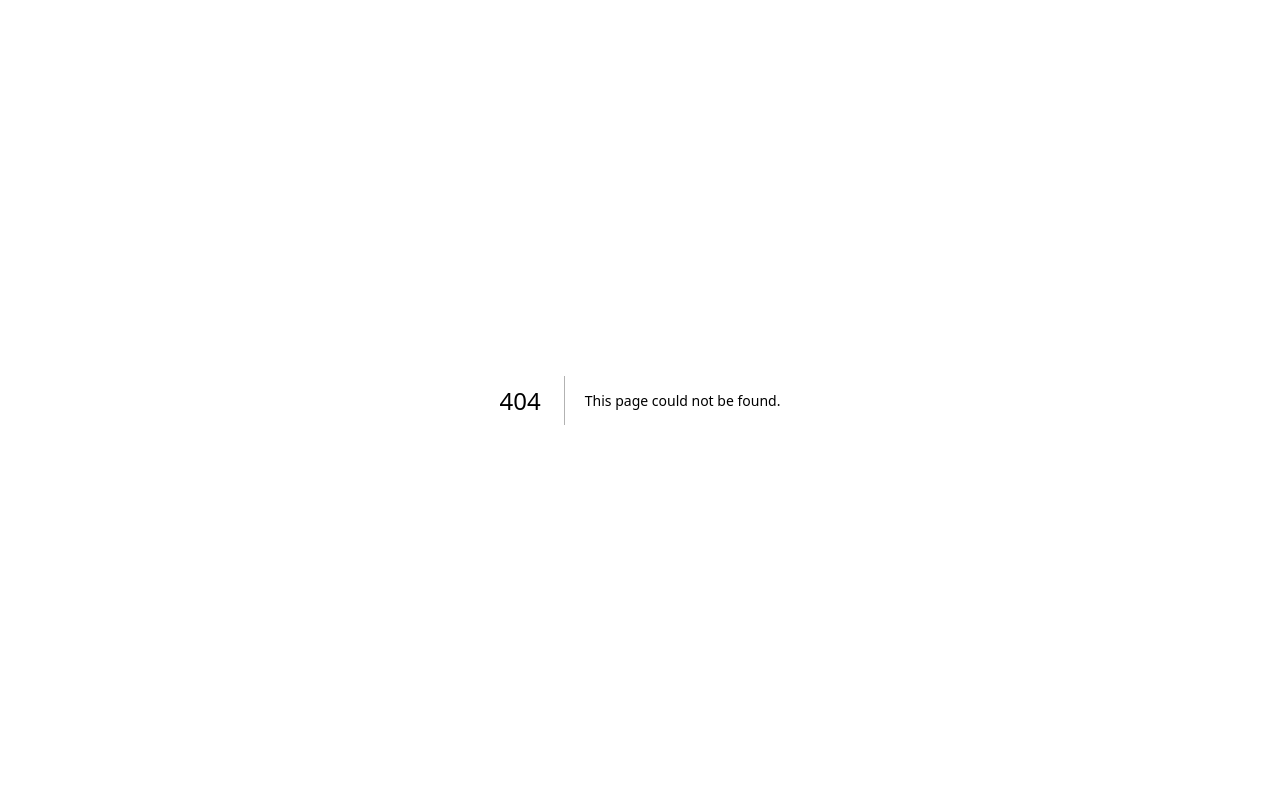
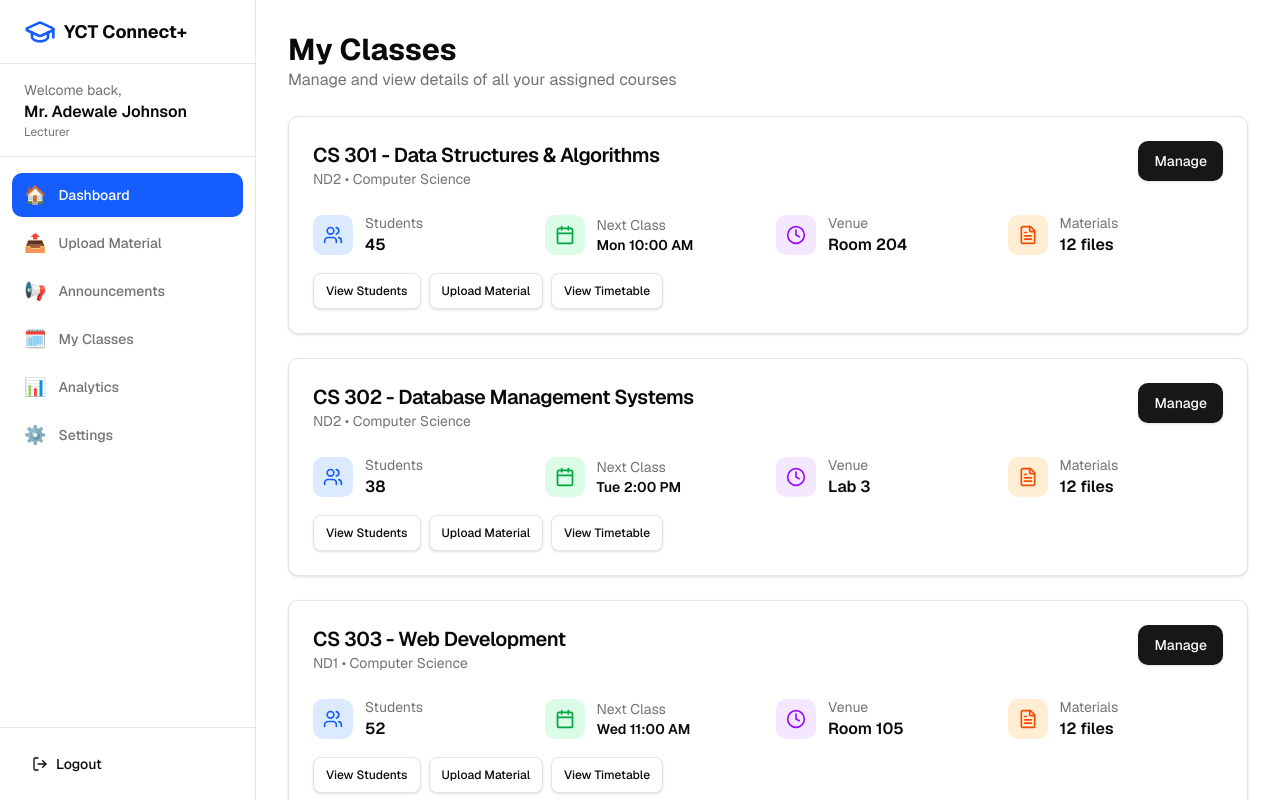
Before and after one commit to davidgraphix/yct-connect-plus, a Next.js app: page /lecturer/my-classes in a window 1280 px wide. Before the commit this address had no page. Built offline with nearby package versions, Linux system fonts and the light colour scheme.

Commit message:
feat: Create My Classes Page with course management features and details display

```diff
--- /dev/null
+++ b/app/(dashboard)/lecturer/my-classes/page.tsx
@@ -0,0 +1,121 @@
+"use client"
+
+import { Card, CardContent, CardDescription, CardHeader, CardTitle } from "@/components/ui/card"
+import { Button } from "@/components/ui/button"
+import { Users, Calendar, FileText, Clock } from "lucide-react"
+
+export default function MyClassesPage() {
+  const classes = [
+    {
+      code: "CS 301",
+      title: "Data Structures & Algorithms",
+      level: "ND2",
+      department: "Computer Science",
+      students: 45,
+      nextClass: "Mon 10:00 AM",
+      venue: "Room 204",
+    },
+    {
+      code: "CS 302",
+      title: "Database Management Systems",
+      level: "ND2",
+      department: "Computer Science",
+      students: 38,
+      nextClass: "Tue 2:00 PM",
+      venue: "Lab 3",
+    },
+    {
+      code: "CS 303",
+      title: "Web Development",
+      level: "ND1",
+      department: "Computer Science",
+      students: 52,
+      nextClass: "Wed 11:00 AM",
+      venue: "Room 105",
+    },
+  ]
+
+  return (
+    <div className="space-y-6">
+      <div>
+        <h1 className="text-3xl font-bold">My Classes</h1>
+        <p className="text-muted-foreground">Manage and view details of all your assigned courses</p>
+      </div>
+
+      <div className="grid gap-6">
+        {classes.map((course, index) => (
+          <Card key={index} className="hover:shadow-lg transition-shadow">
+            <CardHeader>
+              <div className="flex items-start justify-between">
+                <div>
+                  <CardTitle className="text-xl">
+                    {course.code} - {course.title}
+                  </CardTitle>
+                  <CardDescription>
+                    {course.level} • {course.department}
+                  </CardDescription>
+                </div>
+                <Button>Manage</Button>
+              </div>
+            </CardHeader>
+            <CardContent>
+              <div className="grid gap-4 md:grid-cols-4">
+                <div className="flex items-center gap-3">
+                  <div className="h-10 w-10 rounded-lg bg-blue-100 dark:bg-blue-900 flex items-center justify-center">
+                    <Users className="h-5 w-5 text-blue-600" />
+                  </div>
+                  <div>
+                    <p className="text-sm text-muted-foreground">Students</p>
+                    <p className="font-semibold">{course.students}</p>
+                  </div>
+                </div>
+
+                <div className="flex items-center gap-3">
+                  <div className="h-10 w-10 rounded-lg bg-green-100 dark:bg-green-900 flex items-center justify-center">
+                    <Calendar className="h-5 w-5 text-green-600" />
+                  </div>
+                  <div>
+                    <p className="text-sm text-muted-foreground">Next Class</p>
+                    <p className="font-semibold text-sm">{course.nextClass}</p>
+                  </div>
+                </div>
+
+                <div className="flex items-center gap-3">
+                  <div className="h-10 w-10 rounded-lg bg-purple-100 dark:bg-purple-900 flex items-center justify-center">
+                    <Clock className="h-5 w-5 text-purple-600" />
+                  </div>
+                  <div>
+                    <p className="text-sm text-muted-foreground">Venue</p>
+                    <p className="font-semibold">{course.venue}</p>
+                  </div>
+                </div>
+
+                <div className="flex items-center gap-3">
+                  <div className="h-10 w-10 rounded-lg bg-orange-100 dark:bg-orange-900 flex items-center justify-center">
+                    <FileText className="h-5 w-5 text-orange-600" />
+                  </div>
+                  <div>
+                    <p className="text-sm text-muted-foreground">Materials</p>
+                    <p className="font-semibold">12 files</p>
+                  </div>
+                </div>
+              </div>
+
+              <div className="flex gap-2 mt-4">
+                <Button variant="outline" size="sm">
+                  View Students
+                </Button>
+                <Button variant="outline" size="sm">
+                  Upload Material
+                </Button>
+                <Button variant="outline" size="sm">
+                  View Timetable
+                </Button>
+              </div>
+            </CardContent>
+          </Card>
+        ))}
+      </div>
+    </div>
+  )
+}
```
